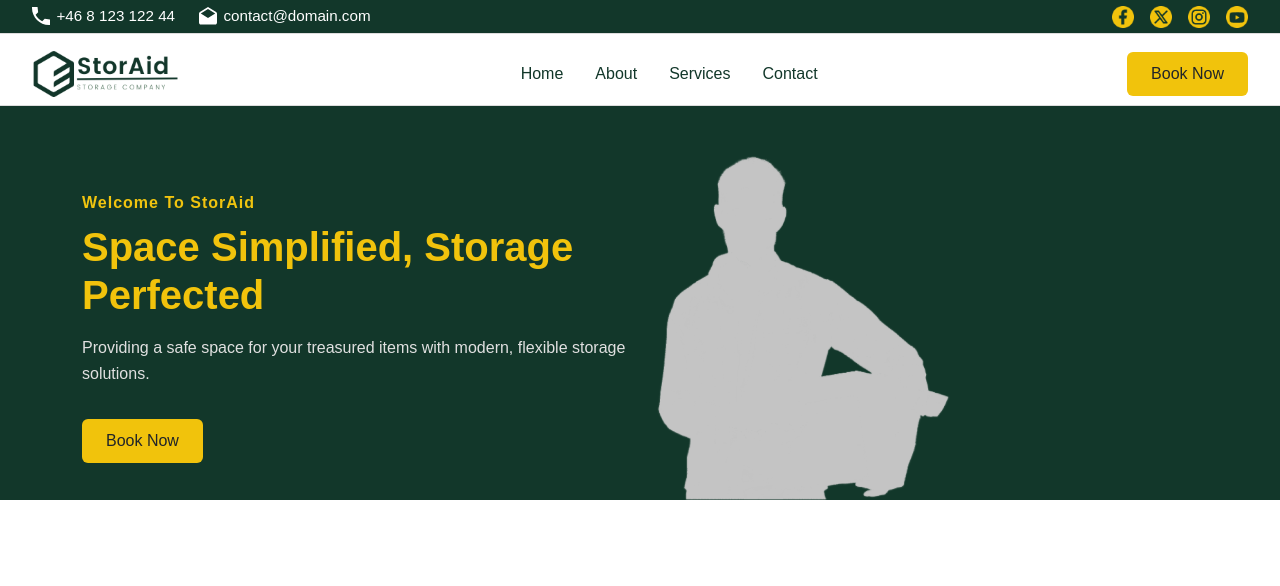
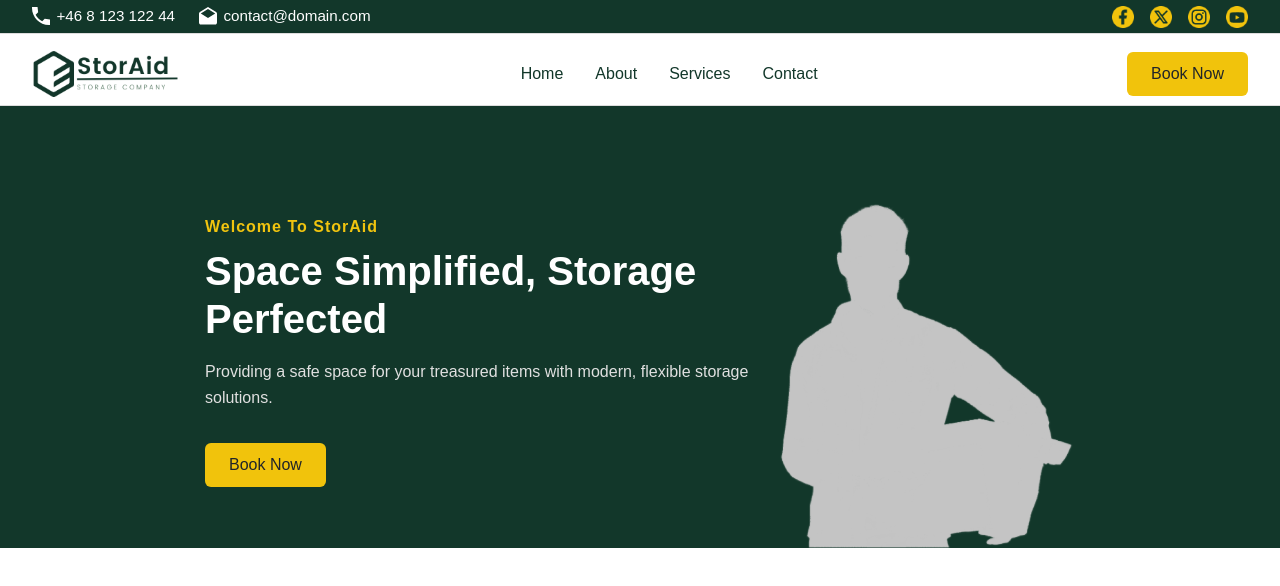
Before and after one commit to Pieplow/storaid-assignment-react, a React (Vite) app: page / in a window 1280 px wide. Shown: the top 586 px of the page. Built offline with nearby package versions, Linux system fonts and the light colour scheme.

Commit message:
fixed css

```diff
--- a/src/components/sections/Hero.css
+++ b/src/components/sections/Hero.css
@@ -4,6 +4,11 @@
 
 .hero-section img {
   display: block;
-  width: 300px;
+  max-width: 300px;
   height: auto;
 }
+
+.hero-section h2 {
+    color: var(--clr-background)
+
+}
--- a/src/components/sections/hero.jsx
+++ b/src/components/sections/hero.jsx
@@ -9,7 +9,7 @@ function Hero() {
   return (
     <header className="hero-section pt-5 pb-0 text-white">
       <div className="container">
-        <div className="row align-items-center">
+        <div className="row align-items-center justify-content-center">
           <div className="col-md-6 text-center text-md-start">
             <SectionText
 
@@ -18,7 +18,7 @@ function Hero() {
             />
             <Button text="Discover More"/>
           </div>
-            <div className="col-md-6 text-center mt-4 mt-md-0">
+            <div className="col-auto text-center mt-5">
             <img
               src={heroImage}
               alt="Storage worker illustration"
```
